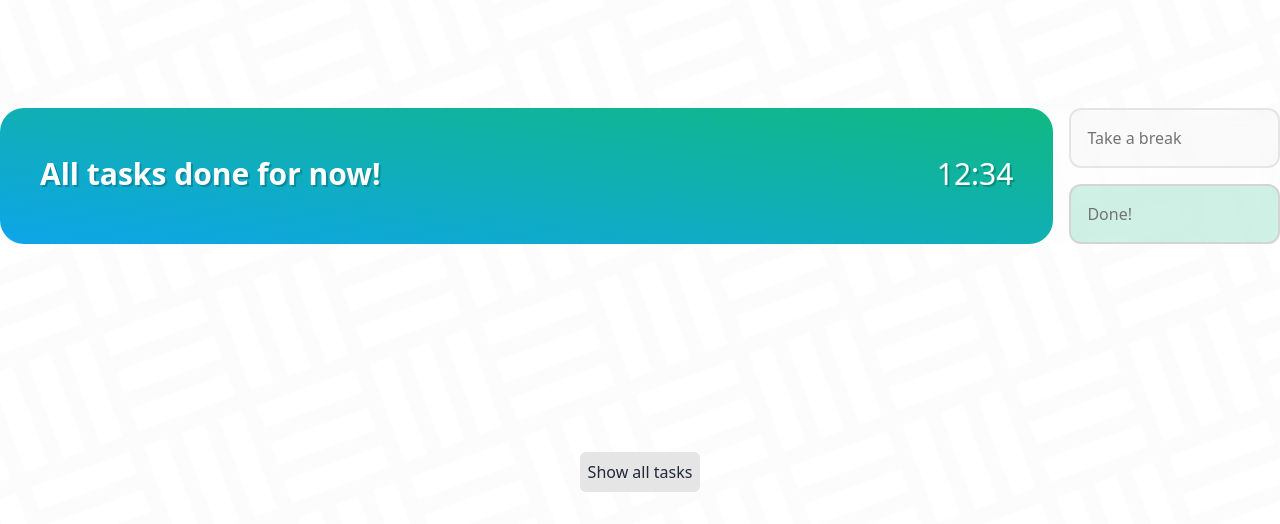
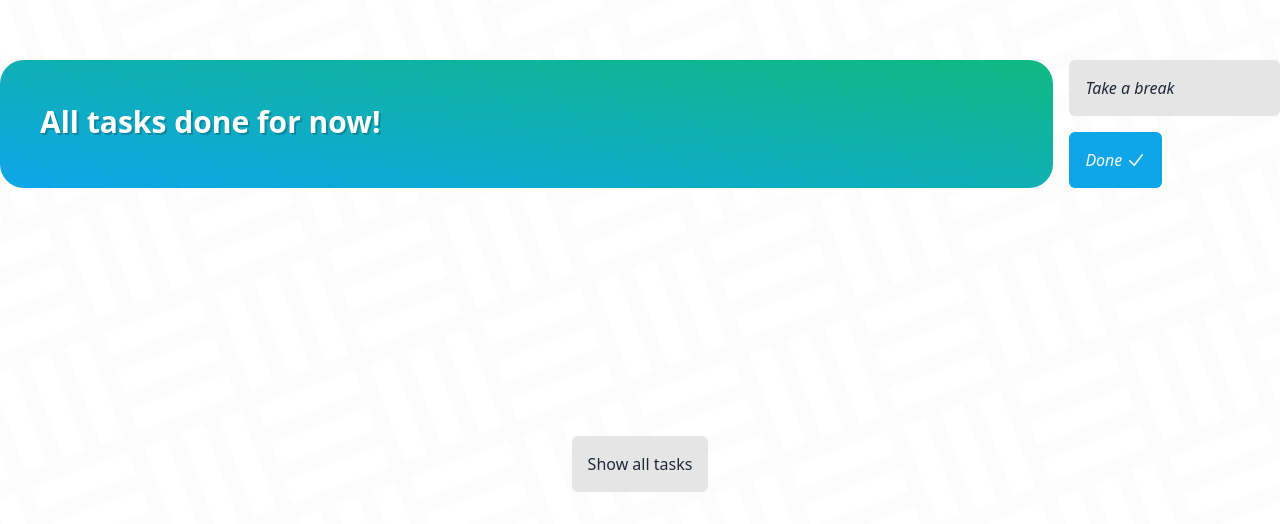
Before and after one commit to diedos/scheduler, a SvelteKit app in the folder frontend/: page / in a window 1280 px wide. Shown: the part 276-800 px from the top of the page. Built offline with nearby package versions, Linux system fonts and the light colour scheme; no server answers.

Commit message:
feat: update CurrentTask buttons and position it correctly

```diff
--- a/frontend/src/components/Button.svelte
+++ b/frontend/src/components/Button.svelte
@@ -3,6 +3,8 @@
     export let square: boolean = false;
     export let disabled = false;
     export let type: 'button' | 'submit' = 'submit';
+    export let wide: boolean = false;
+    export let large: boolean = false;
 </script>
 
 <button
@@ -22,6 +24,7 @@
     class:hover:bg-gray-100={disabled}
     class:text-gray-400={disabled}
     class:italic={disabled}
+    class:py-4={large}
     {disabled}
 >
     <slot />
--- a/frontend/src/components/CurrentTask.svelte
+++ b/frontend/src/components/CurrentTask.svelte
@@ -1,18 +1,17 @@
 <script lang="ts">
     import { slide, scale } from 'svelte/transition';
+    import { enhance } from '$app/forms';
 
     import { currentTask } from '../store';
+    import Button from './Button.svelte';
 
     export let banner = false;
 </script>
 
 <div
-    class="transition-all duration-500 max-w-7xl backdrop-blur-md mb-4 w-full mt-96"
-    class:max-w-full={banner}
-    class:sticky={banner}
-    class:top-0={banner}
-    class:shadow-md={banner}
-    class:mt-0={banner}
+    class={banner
+        ? 'transition-all duration-500 mb-4 w-full max-w-full sticky top-0 shadow-md mt-0 backdrop-blur-md translate-y-0 z-10'
+        : 'transition-all duration-500 max-w-7xl mb-4 w-full absolute top-1/2 -translate-y-1/2'}
 >
     <div
         class="flex flex-col w-full lg:flex-row-reverse justify-center transition-all duration-500"
@@ -24,16 +23,34 @@
             <div
                 class="flex max-lg:flex-row lg:flex-col max-lg:space-x-4 lg:space-y-4 lg:ml-4 max-lg:mb-4 max-sm:mb-2 grow lg:w-1/6 overflow-hidden"
             >
-                <div
-                    class="text-neutral-500 backdrop-blur-sm bg-neutral-300 bg-opacity-10 rounded-xl max-sm:p-2 sm:p-4 border-2 border-neutral-200 max-lg:w-1/2 lg:w-full"
+                <Button color="neutral" disabled wide large>Take a break</Button>
+                <form
+                    method="POST"
+                    action="?/complete"
+                    use:enhance={({ formElement, formData, action, cancel, submitter }) => {
+                        return async ({ result, update }) => {
+                            currentTask.set(result.data.nextTask);
+                            update();
+                        };
+                    }}
                 >
-                    Take a break
-                </div>
-                <div
-                    class="text-neutral-500 backdrop-blur-sm bg-emerald-500 bg-opacity-20 rounded-xl max-sm:p-2 sm:p-4 border-2 border-neutral-300 max-lg:w-1/2 lg:w-full"
-                >
-                    Done!
-                </div>
+                    <input type="hidden" name="id" value={$currentTask?.id} />
+                    <Button color="blue" disabled={!$currentTask?.id} wide large>
+                        <span class="flex">Done</span>
+                        <svg
+                            xmlns="http://www.w3.org/2000/svg"
+                            viewBox="0 0 20 20"
+                            fill="currentColor"
+                            class="w-5 h-5 flex"
+                        >
+                            <path
+                                fill-rule="evenodd"
+                                d="M16.704 4.153a.75.75 0 01.143 1.052l-8 10.5a.75.75 0 01-1.127.075l-4.5-4.5a.75.75 0 011.06-1.06l3.894 3.893 7.48-9.817a.75.75 0 011.05-.143z"
+                                clip-rule="evenodd"
+                            />
+                        </svg>
+                    </Button>
+                </form>
             </div>
         {/if}
         {#if banner}
@@ -57,7 +74,7 @@
                             <h2
                                 class="text-white text-3xl font-light mb-1 [text-shadow:_2px_2px_0_rgb(0_0_0_/_20%)]"
                             >
-                                12:34
+                                {$currentTask?.id ? '12:34' : ''}
                             </h2>
                         </div>
                     </div>
@@ -83,7 +100,7 @@
                         <h2
                             class="text-white text-3xl font-light mb-1 [text-shadow:_2px_2px_0_rgb(0_0_0_/_20%)]"
                         >
-                            12:34
+                            {$currentTask?.id ? '12:34' : ''}
                         </h2>
                     </div>
                 </div>
--- a/frontend/src/routes/+layout.svelte
+++ b/frontend/src/routes/+layout.svelte
@@ -12,7 +12,7 @@
 </script>
 
 <div class="flex flex-row justify-center w-full min-h-screen">
-    <div class="flex flex-col min-h-full w-full items-center">
+    <div class="flex flex-col min-h-screen w-full items-center">
         <CurrentTask {banner} />
         <slot />
     </div>
--- a/frontend/src/routes/+page.server.ts
+++ b/frontend/src/routes/+page.server.ts
@@ -31,10 +31,16 @@ export const actions = {
             .catch((err) => console.error(err));
     },
     complete: async ({ request }) => {
-        const data = await request.formData();
-        axios
-            .post(`http://127.0.0.1:3000/tasks/${data.get('id')}/complete`)
-            .catch((err) => console.error(err));
+        const formData = await request.formData();
+        const { data } = await axios
+            .post(`http://127.0.0.1:3000/tasks/${formData.get('id')}/complete`)
+            .catch((err) => {
+                console.error(err);
+                return { data: { nextTask: undefined } };
+            });
+        return {
+            nextTask: data
+        };
     },
     delete: async ({ request }) => {
         const data = await request.formData();
--- a/frontend/src/routes/+page.svelte
+++ b/frontend/src/routes/+page.svelte
@@ -18,6 +18,6 @@
 <!-- <svelte:window on:keydown={handleKeydown} /> -->
 
 <a
-    class="absolute bottom-0 mb-8 self-center p-2 rounded-md bg-neutral-200 hover:bg-neutral-100 text-gray-800"
+    class="absolute bottom-0 mb-8 self-center p-4 rounded-md bg-neutral-200 hover:bg-neutral-100 text-gray-800"
     href="/tasks">Show all tasks</a
 >
--- a/frontend/src/routes/tasks/+page.svelte
+++ b/frontend/src/routes/tasks/+page.svelte
@@ -4,12 +4,14 @@
     import AddTask from 'components/AddTask.svelte';
     import CurrentTask from 'components/CurrentTask.svelte';
 
+    import { fade } from 'svelte/transition';
+
     export let data;
 
     let showAddTask = true;
 </script>
 
-<div class="flex flex-col max-w-7xl w-full space-y-2 mb-16 sm:px-4">
+<div class="flex flex-col max-w-7xl w-full space-y-2 mb-16 sm:px-4" in:fade>
     <AddTask show />
     {#each data.todoTasks as task (task.id)}
         <Task {task} />
```
